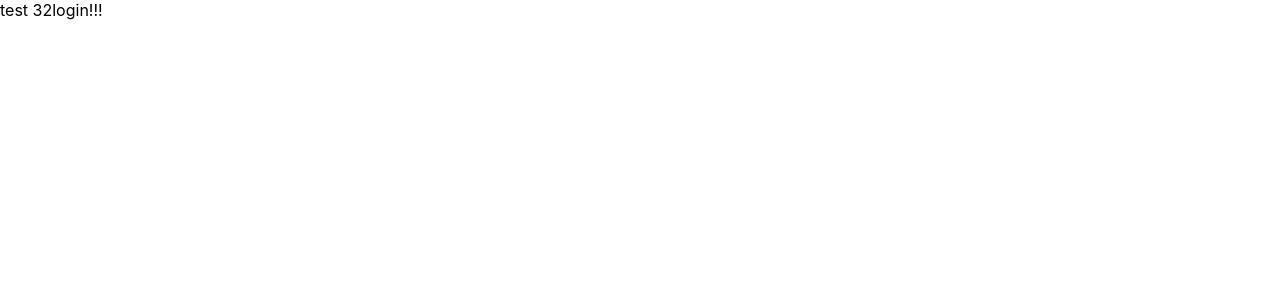
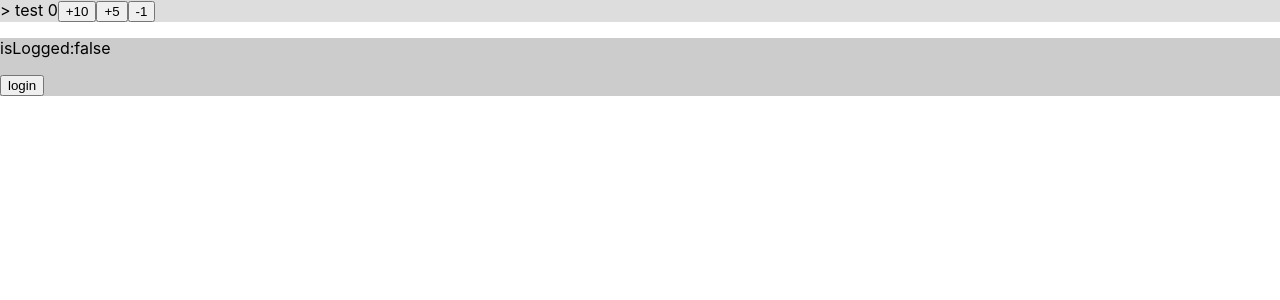
Before and after one commit to masashi49/practice-react-redux, a React (Create React App) app in the folder hello-redux/: page / in a window 1280 px wide. Shown: the top 300 px of the page. Built offline with nearby package versions, Linux system fonts and the light colour scheme; the HTML template or start-up script is replaced by a standard one.

Commit message:
dispatchを設置

```diff
--- a/hello-redux/src/App.js
+++ b/hello-redux/src/App.js
@@ -1,14 +1,27 @@
 import React from 'react';
-import {useSelector} from 'react-redux';
+import {useSelector , useDispatch} from 'react-redux';
+import { increment,decrement } from './actions'
+import { signIn } from './actions/signin'
 
 function App() {
     const count = useSelector(state => state.count);
     const isLogged = useSelector(state => state.isLogged);
+    const dispatch = useDispatch();
 
     return (
         <div className="App">
-            test {count}
-            {isLogged ? 'login!!!' : 'no-member'}
+            <div style={{background: '#ddd'}}>>
+                test {count}
+                <button onClick={() => dispatch(increment(10))}>+10</button>
+                <button onClick={() => dispatch(increment(5))}>+5</button>
+                <button onClick={() => dispatch(decrement(1))}>-1</button>
+            </div>
+
+            <div style={{background: '#ccc'}}>
+                <p>isLogged:{isLogged ? 'true' : 'false'}</p>
+                <button onClick={() => dispatch(signIn(isLogged))}>{isLogged ? 'logout' : 'login'}</button>
+            </div>
+
         </div>
     );
 }
--- /dev/null
+++ b/hello-redux/src/actions/signin.js
@@ -0,0 +1,6 @@
+export const signIn = isLogin =>{
+    return {
+        type : 'SIGN_IN',
+        payload : isLogin
+    }
+}
--- a/hello-redux/src/reducers/counter.js
+++ b/hello-redux/src/reducers/counter.js
@@ -1,11 +1,9 @@
-
-
-const counterReducer = (state = 32, action) => {
+const counterReducer = (state = 0, action) => {
     switch (action.type) {
         case 'INCREMENT':
-            return state + 1;
+            return state + action.payload;
         case 'DECREMENT':
-            return state - 1;
+            return state - action.payload;
         default:
             return state;
     }
--- a/hello-redux/src/reducers/isLogged.js
+++ b/hello-redux/src/reducers/isLogged.js
@@ -1,4 +1,4 @@
-const loggedReducer = (state = true, action) => {
+const loggedReducer = (state = false, action) => {
     switch (action.type) {
         case 'SIGN_IN':
             return !state;
```
